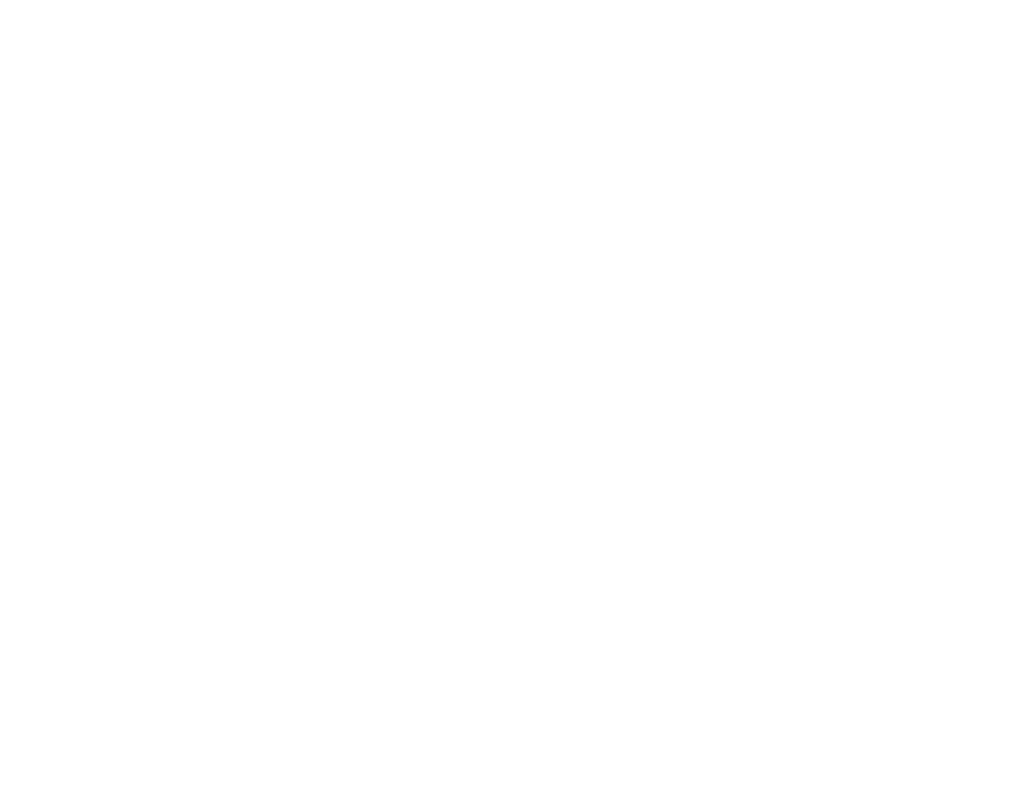
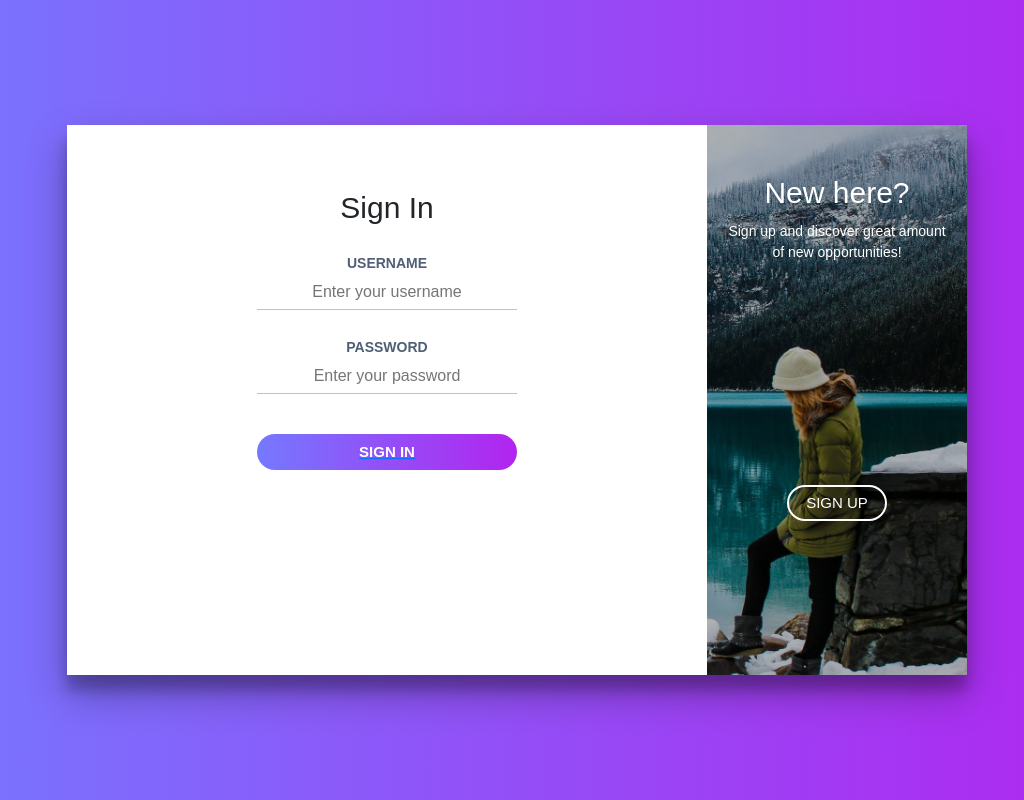
Before and after one commit to shantanussalvi/24_CodeinNode_Hackover3.0, a React (Create React App) app in the folder hackathon_frontend/: page /login in a window 1280 px wide. Before the commit this address had no page. Shown: the whole page, without its empty margins (123-1147 px from the left). Built offline with nearby package versions, Linux system fonts and the light colour scheme.

Commit message:
updated Login Page

```diff
--- a/hackathon_frontend/src/App.js
+++ b/hackathon_frontend/src/App.js
@@ -12,8 +12,8 @@
     <BrowserRouter>
       <div className="App">
         <Routes>
-          <Route path="/" element={<Login/>} />
-          <Route path="/home" element={<Home/>} />
+          <Route path="/login" element={<Login/>} />
+          <Route path="/" element={<Home/>} />
           <Route path="/organize" element={<Organizer />} />
           <Route path="/trending" element={<Home />} />
           <Route path="/categories" element={<Home />} />
--- a/hackathon_frontend/src/components/Customer.js
+++ b/hackathon_frontend/src/components/Customer.js
@@ -7,6 +7,7 @@
 import { Button, Card, CardGroup, Row, Col } from "react-bootstrap";
 import { Link } from "react-router-dom";
 import { CgProfile } from "react-icons/cg";
+
 const Customer = () => {
   return (
     <div style={{ backgroundColor: "black" }}>
@@ -24,7 +25,7 @@
           <Container>
             <Navbar.Brand
               as={Link}
-              to={"/home"}
+              to={"/"}
               href="#home"
               className="fw-bold"
               style={{ marginLeft: 0 }}
--- a/hackathon_frontend/src/components/Home.js
+++ b/hackathon_frontend/src/components/Home.js
@@ -91,7 +91,7 @@
             >
               About Us
             </Card.Title>
-            <Card.Text style={{ marginTop: 200, fontSize: 20 }}>
+            <Card.Text style={{ marginTop: 40, fontSize: 30 }}>
               Our solutions cater crafted events that are focused majorly on the
               special occasions such as Corporate Events, Conferences &
               Seminars, MICE, Award functions, Media / Press meets, Customer /
--- a/hackathon_frontend/src/components/LoginComponents/Login.js
+++ b/hackathon_frontend/src/components/LoginComponents/Login.js
@@ -1,30 +1,41 @@
-import React, { useState } from 'react'
-import './Login1.scss'
+import React, { useState } from "react";
+import "./Login1.scss";
 
-import { Link } from 'react-router-dom'
-
+import { Link } from "react-router-dom";
 
 export default function Login() {
-  const [signup, setSignup] = useState(true)
+  const [signup, setSignup] = useState(true);
   const toggleSignup = () => {
-    setSignup(!signup)
-
-  }
+    setSignup(!signup);
+  };
   return (
     <>
       <div id="login-page">
-     <div className={signup ? "cont":"cont s-signup" }>
+        <div className={signup ? "cont" : "cont s-signup"}>
           <div className="form sign-in">
             <h2>Sign In</h2>
             <label>
-        <span>Phone Number</span>
-        <input type="tel" name="phone number"/>
+              <span>Username</span>
+              <input
+                type="text"
+                name="username"
+                placeholder="Enter your username"
+              />
             </label>
-
-      <Link to="/home"><button className="submit" type="button">Sign In</button></Link>
-      <p className="forgot-pass">Forgot Password ?</p>
-
-
+            <label>
+              <span>Password</span>
+              <input
+                type="password"
+                name="password"
+                placeholder="Enter your password"
+              />
+            </label>
+            <Link to="/">
+              <button className="submit" type="button">
+                Sign In
+              </button>
+            </Link>
+            {/* <p className="forgot-pass">Forgot Password ?</p> */}
           </div>
 
           <div className="sub-cont">
@@ -35,7 +46,9 @@
               </div>
               <div className="img-text m-in">
                 <h2>One of us?</h2>
-          <p>If you already has an account, just sign in. We've missed you!</p>
+                <p>
+                  If you already has an account, just sign in. We've missed you!
+                </p>
               </div>
               <div className="img-btn" onClick={toggleSignup}>
                 <span className="m-up">Sign Up</span>
@@ -46,25 +59,30 @@
               <h2>Sign Up</h2>
               <label>
                 <span>Name</span>
-          <input type="text"/>
+                <input type="text" />
               </label>
               <label>
                 <span>Email</span>
-          <input type="email"/>
+                <input type="email" />
               </label>
               <label>
                 <span>Password</span>
-          <input type="password"/>
+                <input type="password" />
               </label>
               <label>
                 <span>Confirm Password</span>
-          <input type="password"/>
+                <input type="password" />
               </label>
-       <Link to = "/home"> <button type="button" className="submit">Sign Up Now</button></Link>
+              <Link to="/">
+                {" "}
+                <button type="button" className="submit">
+                  Sign Up Now
+                </button>
+              </Link>
             </div>
           </div>
         </div>
       </div>
     </>
-  )
+  );
 }
--- a/hackathon_frontend/src/components/MyNavbar.js
+++ b/hackathon_frontend/src/components/MyNavbar.js
@@ -27,7 +27,7 @@
             className="justify-content-end"
           >
             <Nav className="mx-5 fw-bold">
-              <Nav.Link as={Link} to={"/home"} href="#home">
+              <Nav.Link as={Link} to={"/"} href="#home">
                 HOME
               </Nav.Link>
               <Nav.Link as={Link} to={"/organize"} href="#organize">
@@ -39,6 +39,9 @@
               <Nav.Link as={Link} to={"/categories"} href="#categories">
                 CATEGORIES
               </Nav.Link>
+              <Nav.Link as={Link} to={"/login"} href="#categories">
+                LOGIN
+              </Nav.Link>
             </Nav>
           </Navbar.Collapse>
         </Container>
```
Lines whose indentation alone changed are shown as unchanged.
